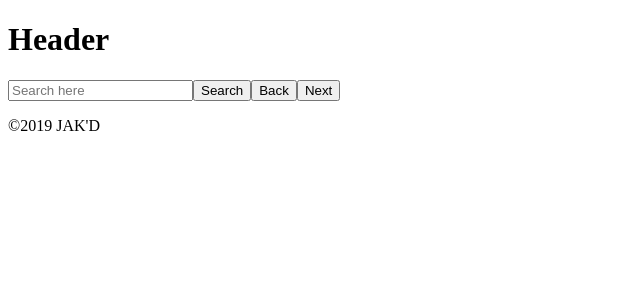
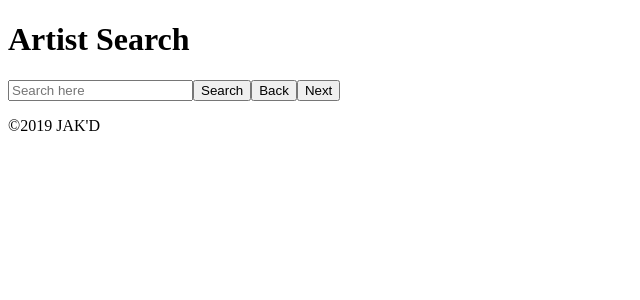
Before and after one commit to jose-401-advanced-javascript/artist-search, a React app: page / in a window 1280 px wide. Shown: the top 300 px of the page, without its empty margins (0-640 px from the left). Built offline with nearby package versions, Linux system fonts and the light colour scheme.

Commit message:
dylan -lyrics displaying now

```diff
--- a/src/components/App.js
+++ b/src/components/App.js
@@ -9,6 +9,7 @@ import AlbumContainer from './containers/AlbumContainer';
 import Header from '../components/Header';
 import Footer from '../components/Footer';
 import SongsContainer from './containers/SongContainer';
+import LyricsContainer from './containers/LyricsContainer';
 
 export default function App() {
   return (
@@ -18,6 +19,7 @@ export default function App() {
         <Route exact path="/" component={ArtistContainer} />
         <Route path="/albums/:id/:name" component={AlbumContainer} />
         <Route path="/songs/:id/:name" component={SongsContainer} />
+        <Route path="/lyrics/:name/:title" component={LyricsContainer} />
       </Switch>
       <Footer />
     </Router>
--- a/src/components/Header.js
+++ b/src/components/Header.js
@@ -1,7 +1,7 @@
 import React from 'react';
 const Header = () => (
   <header>
-    <h1>Header</h1>
+    <h1>Artist Search</h1>
   </header>
 );
 export default Header;
--- a/src/components/containers/LyricsContainer.js
+++ b/src/components/containers/LyricsContainer.js
@@ -21,13 +21,15 @@ export default class LyricsContainer extends Component {
     console.log(this.props.match.params);
     getLyrics(this.props.match.params.title, this.props.match.params.name)
       .then(lyric => {
+        console.log(lyric);
+
         this.setState({ lyric });
       });
   }
 
   render() {
     return (
-      <LyricCard />
-    )
+      <LyricCard lyric={this.state.lyric.lyrics}/>
+    );
   }
 }
--- a/src/services/api-call.js
+++ b/src/services/api-call.js
@@ -41,5 +41,6 @@ export const getSongs = (releaseId) => {
 };
 
 export const getLyrics = (title, name) => {
-
-}
+  return fetch(`https://api.lyrics.ovh/v1/${name}/${title}`)
+    .then(res => res.json());
+};
```
